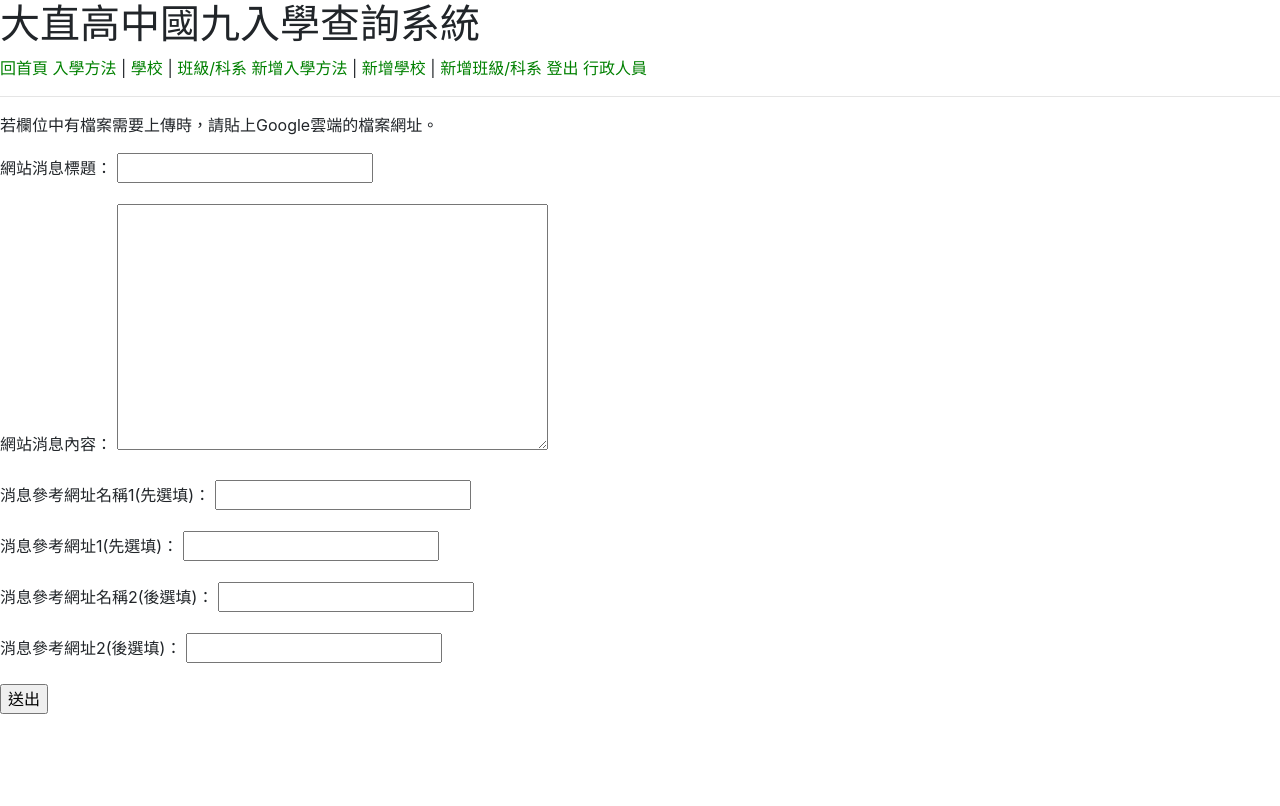
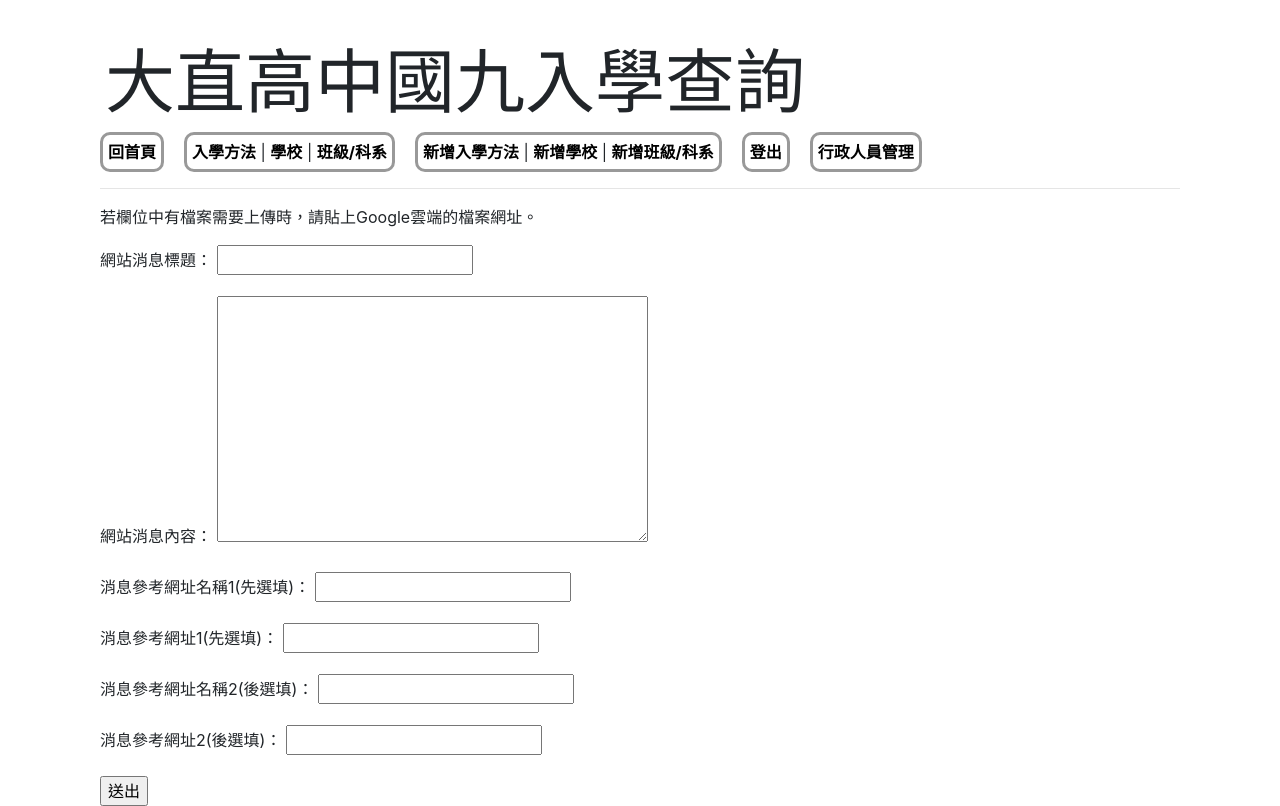
Before and after one commit to todoroki13/enter, a Django app: page /enter/create in a window 1280 px wide. Before the commit the page ends 714 px from the top, so only its background shows below. Run offline with Django 3.2, Linux system fonts and the light colour scheme; a user stored in the database is signed in; parts of the project's set-up code (start-up, migrations or seed data) failed here and were passed over; some libraries are stand-ins or nearby versions.

Commit message:
基礎CSS OK

```diff
--- a/log/static/style.css
+++ b/log/static/style.css
@@ -1,3 +1,75 @@
-a {
-    color: green;
+html,body{
+    width: 100%;
+    height: 100%;
+    margin: 0;
+    padding: 20px 50px;
 }
+
+h1{
+    width: fit-content;
+    font-size: 70px;
+    padding: 0 5px;
+    cursor: pointer;
+    transition: 0.5s;
+}
+
+h1:hover{
+    color: rgb(30, 128, 255);
+}
+
+.bar{
+    display: flex;
+}
+
+.homediv{
+    padding: 5px;
+    border-radius: 10px;
+    border: rgb(153, 153, 153) 3px solid;
+    transition: 0.3s;
+}
+
+.homediv a{
+    color: black;
+    text-decoration: none;
+    font-weight: bolder;
+    transition: 0.3s;
+}
+
+.homediv:hover{
+    background-color: rgb(102, 102, 255);
+}
+
+.homediv:hover a{
+    color: white;
+}
+
+.func, .create, .log{
+    padding: 5px;
+    border-radius: 10px;
+    margin-left: 20px;
+    border: rgb(153, 153, 153) 3px solid;
+    transition: 0.3s
+}
+
+.func:hover{
+    background-color: rgb(255, 187, 0);
+}
+
+.create:hover{
+    background-color: rgb(61, 158, 65);
+}
+
+.log:hover{
+    background-color: rgb(255, 65, 65);
+}
+
+.func a, .create a, .log a{
+    font-weight: bolder;
+    color: rgb(0, 0, 0);
+    text-decoration: none;
+    transition: 0.3s;
+}
+
+.func a:hover, .create a:hover, .log:hover a{
+    color: white;
+}
--- a/log/static/stylehome.css
+++ b/log/static/stylehome.css
@@ -152,6 +152,7 @@ p{
 .createnews{
     font-size: 20px;
     border: rgb(84, 235, 255) 2px solid;
+    border-radius: 5px;
     margin: 0 0 0 10px;
     color: rgb(84, 235, 255);
     text-decoration: none;
--- a/log/templates/base.html
+++ b/log/templates/base.html
@@ -8,25 +8,41 @@
     <title>大直高中國九入學查詢系統</title>
     {% load static %}
     <link rel="stylesheet" href="{% static 'style.css' %}">
+    <link rel="icon" href="{% static 'favicon.ico' %}">
 </head>
 <body>
-    <h1>大直高中國九入學查詢系統</h1>
-    <a href="/enter">回首頁</a>
+    <h1 onclick="window.location='/enter';">大直高中國九入學查詢</h1>
+    <div class="bar">
+        <div class="homediv">
+            <a href="/enter" class="home">回首頁</a>
+        </div>
+        <div class="func">
             <a href="/enter/admission">入學方法</a> |
             <a href="/enter/school">學校</a> |
             <a href="/enter/department">班級/科系</a>
+        </div>
 
         {% if user.is_authenticated %}
+        <div class="create">
             <a href="/enter/admission/create">新增入學方法</a> |
             <a href="/enter/school/create">新增學校</a> |
             <a href="/enter/department/create">新增班級/科系</a>
+        </div>
+        <div class="log">
             <a href="{% url 'logout' %}">登出</a>
-    {% else %}<a href="{% url 'login' %}">登入</a>
+        </div>
+        {% else %}
+        <div class="log">
+            <a href="{% url 'login' %}">登入</a>
+        </div>
         {% endif %}
 
         {% if perms.auth.view_user %}
-    <a href="{% url 'staff_list' %}">行政人員</a>
+        <div class="log">
+            <a href="{% url 'staff_list' %}">行政人員管理</a>
+        </div>
         {% endif %}
+    </div>
 
     <hr>
     {% block content %}{% endblock %}
--- a/log/templates/log/home_list.html
+++ b/log/templates/log/home_list.html
@@ -8,6 +8,7 @@
     <title>大直高中國九入學查詢系統</title>
     {% load static %}
     <link rel="stylesheet" href="{% static 'stylehome.css' %}">
+    <link rel="icon" href="{% static 'favicon.ico' %}">
 </head>
 <body>
     <h1>大直高中國九入學查詢</h1>
--- a/log/templates/registration/logged_out.html
+++ b/log/templates/registration/logged_out.html
@@ -1,6 +1,6 @@
 {% extends "base.html" %}
 
 {% block content %}
-<p class="alert alert-info">您已登出!!</p>
-<a href="{% url 'login'%}" class="btn btn-primary">請按此處重新<i class="fas fa-sign-in-alt"></i> 登入</a>
+<p class="alert alert-secondary">您已登出，請登入以使用需權限功能。</p>
+<a href="{% url 'login'%}" class="btn btn-primary"><i class="fas fa-sign-in-alt"></i> 請按此處重新登入</a>
 {% endblock %}
--- a/log/templates/registration/login.html
+++ b/log/templates/registration/login.html
@@ -10,7 +10,7 @@
   <div class="form-inline">
     <input name="username" autofocus="" required="" id="id_username" maxlength="254" type="text" class="form-control mr-2" placeholder="帳號">
     <input name="password" required="" id="id_password" type="password" class="form-control mr-2" placeholder="密碼">
-    <input type="submit" value="login" class="form-control btn-primary"/>
+    <input type="submit" value="登入" class="form-control btn-primary"/>
   </div>
 </form>
 {% endblock %}
--- a/log/views.py
+++ b/log/views.py
@@ -29,7 +29,7 @@ class HomeCreate(LoginRequiredMixin, CreateView):
     fields = ['htitle','hdesc','hlink1name','hlink1','hlink2name','hlink2']
 
     def get_success_url(self):
-        return "/enter"
+        return "/enter/{}".format(self.object.id)
 
 class HomeUpdate(LoginRequiredMixin, UpdateView):
     model = Home
```
Also changed, not shown: log/templates/pagination.html (+5 -5 lines), db.sqlite3, 1 other file. Lines whose indentation alone changed are shown as unchanged.
